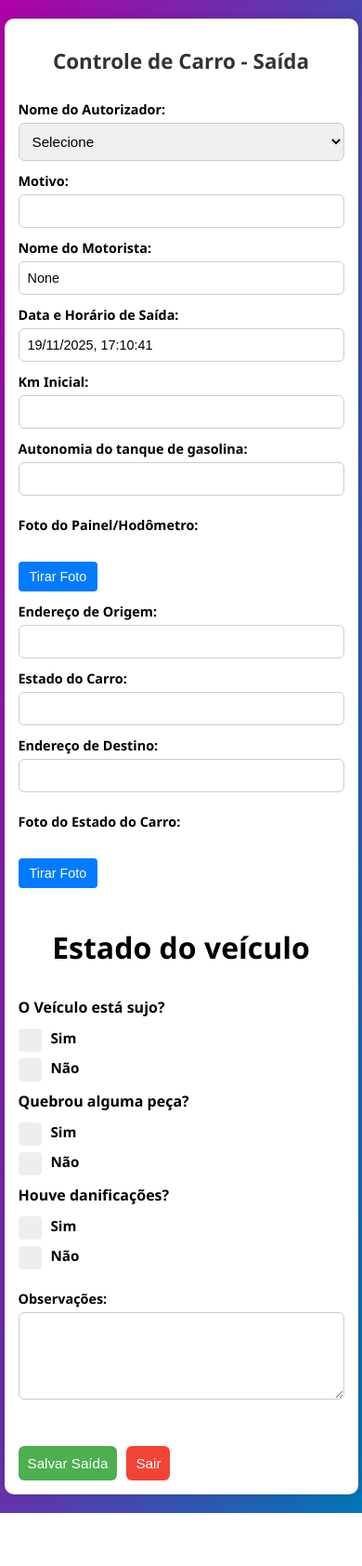
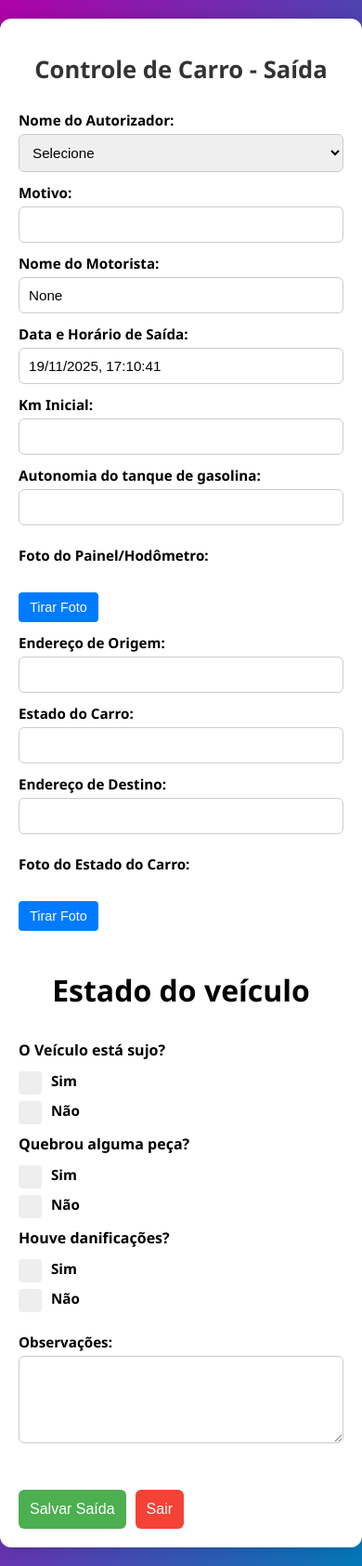
Before and after one commit to rasilvabrandao-stack/VeiculosFlex, a Flask app: page /form/1 in a window 390 px wide. Shown: the whole page at 93% size. Before the commit the page ends 1627 px from the top, so only its background shows below. Run offline with Flask 3, Linux system fonts and the light colour scheme.

Commit message:
Update initial_form.html

```diff
--- a/templates/initial_form.html
+++ b/templates/initial_form.html
@@ -128,51 +128,7 @@
       margin-top: 5px;
     }
 
-    /* Responsividade */
-    @media (max-width: 600px) {
-      .container {
-        padding: 15px;
-        border-radius: 10px;
-      }
-
-      h1 {
-        font-size: 1.4rem;
-      }
-
-      label {
-        font-size: 0.9rem;
-      }
-
-      input {
-        font-size: 0.9rem;
-        padding: 9px;
-      }
-
-      button {
-        font-size: 0.95rem;
-        padding: 10px;
-      }
-    }
-/* Remove o estilo nativo dos inputs de data e hora */
-input[type="date"],
-input[type="time"] {
-  appearance: none;
-  -webkit-appearance: none;
-  -moz-appearance: none;
-  background-color: white;
-  color: #000;
-}
-
-/* Mantém o estilo igual aos outros inputs */
-input[type="date"]:focus,
-input[type="time"]:focus {
-  outline: none;
-  border-color: #4CAF50;
-  box-shadow: 0 0 5px rgba(76, 175, 80, 0.3);
-}
-
-    #Autorizador
-  {
+    #Autorizador {
       width: 100%;
       padding: 10px;
       margin-top: 5px;
@@ -180,13 +136,13 @@ input[type="time"]:focus {
       border-radius: 6px;
       font-size: 0.95rem;
     }
-  #textodaora
-  {
+
+    #textodaora {
       text-align: center;
       font-size: 2rem;
     }
 
-  /* Custom Checkbox Styles for Radio Buttons */
+    /* Radio buttons custom */
     .radio-group {
       margin-top: 10px;
     }
@@ -270,7 +226,6 @@ input[type="time"]:focus {
         <Option> Thiago Coelho </Option>
       </select>
 
-
       <label for="reason">Motivo:</label>
       <input type="text" id="reason" name="reason" required>
 
@@ -278,7 +233,7 @@ input[type="time"]:focus {
       <input type="text" id="driver_name" name="driver_name" value="{{ driver_name }}" required>
 
       <label for="departure_time">Data e Horário de Saída:</label>
-      <input type="text" id="departure_time" name="departure_time" value="{{ current_time }}" readonly>
+      <input type="text" id="departure_time" name="departure_time" readonly>
 
       <label for="initial_km">Km Inicial:</label>
       <input type="number" id="initial_km" name="initial_km" required>
@@ -312,6 +267,7 @@ input[type="time"]:focus {
         </div>
         <img id="car_status_preview" class="photo-preview" alt="Preview">
       </div>
+
       <div class="radio-group">
         <p id="textodaora"><strong>Estado do veículo</strong></p>
 
@@ -351,6 +307,7 @@ input[type="time"]:focus {
           </label>
         </div>
       </div>
+
       <label for="observations">Observações:</label>
       <textarea id="observations" name="observations" rows="4"></textarea>
 
@@ -406,7 +363,7 @@ input[type="time"]:focus {
       }
     });
 
-    // Set current date and time on page load
+    // Set current date/time on page load
     document.addEventListener('DOMContentLoaded', function() {
       const now = new Date();
       const dateTimeString = now.toLocaleString('pt-BR', {
@@ -420,9 +377,41 @@ input[type="time"]:focus {
       document.getElementById('departure_time').value = dateTimeString;
     });
 
+    /* -------------- NOVA VALIDAÇÃO COMPLETA ---------------- */
     document.getElementById('initialForm').addEventListener('submit', function(e) {
       e.preventDefault();
+
+      // 1 — Validar autorizador
+      const autorizador = document.getElementById('Autorizador').value.trim();
+      if (autorizador === "Selecione") {
+        alert("Por favor, selecione um nome de autorizador.");
+        return;
+      }
+
+      // 2 — Validar fotos obrigatórias
+      if (document.getElementById('initial_tank_file').files.length === 0) {
+        alert("Por favor, tire a foto do Painel/Hodômetro.");
+        return;
+      }
+
+      if (document.getElementById('car_status_file').files.length === 0) {
+        alert("Por favor, tire a foto do Estado do Carro.");
+        return;
+      }
+
+      // 3 — Validar estado do veículo
+      const vehicleDirty = document.querySelector('input[name="vehicle_dirty"]:checked');
+      const vehicleBroken = document.querySelector('input[name="vehicle_broken"]:checked');
+      const vehicleDamaged = document.querySelector('input[name="vehicle_damaged"]:checked');
+
+      if (!vehicleDirty || !vehicleBroken || !vehicleDamaged) {
+        alert("Por favor, responda todas as perguntas sobre o estado do veículo.");
+        return;
+      }
+
+      // 4 — Enviar formulário
       const formData = new FormData(e.target);
+
       fetch('/submit_initial', {
         method: 'POST',
         body: formData,
@@ -431,7 +420,6 @@ input[type="time"]:focus {
       .then(data => {
         if (data.status === 'ok') {
           alert('Salvo com sucesso!');
-          // Redirect to login instead of resetting form
           window.location.href = '/';
         } else {
           alert('Erro ao salvar saída.');
```
Lines whose indentation alone changed are shown as unchanged.
